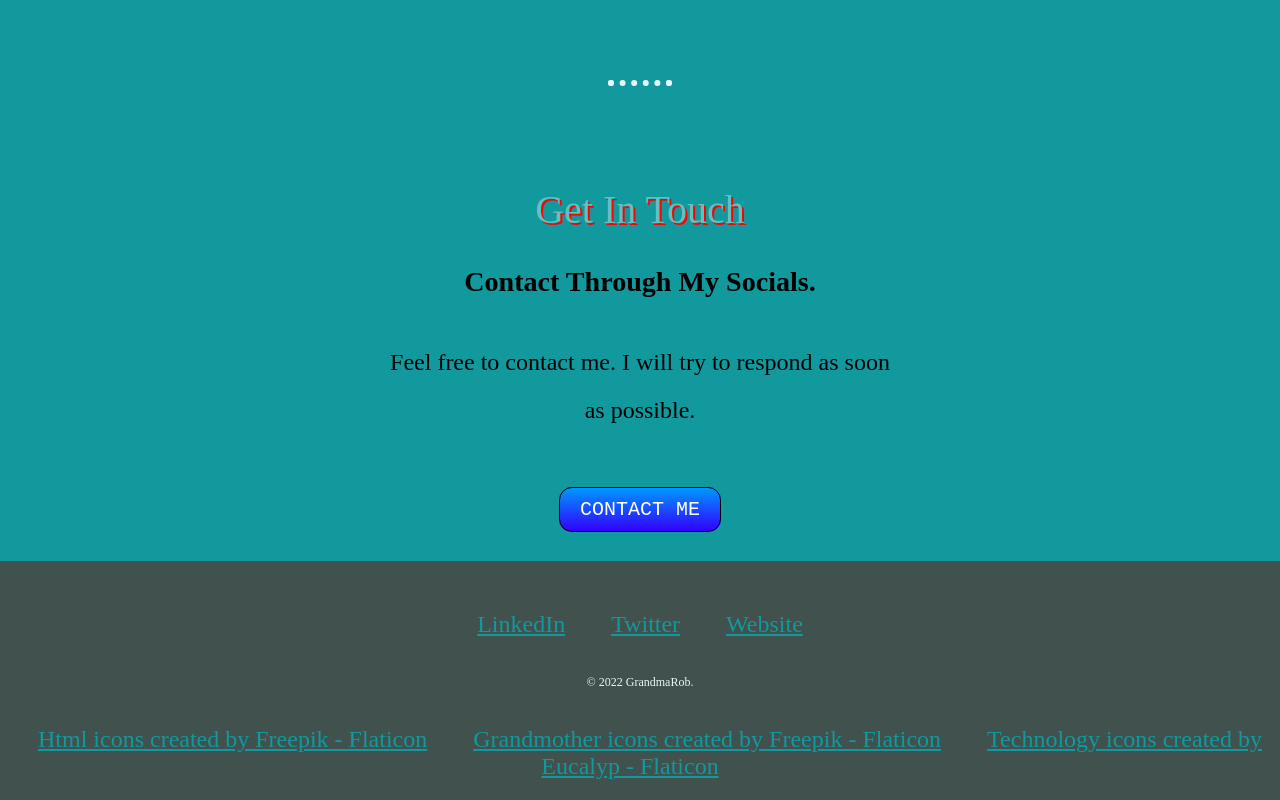
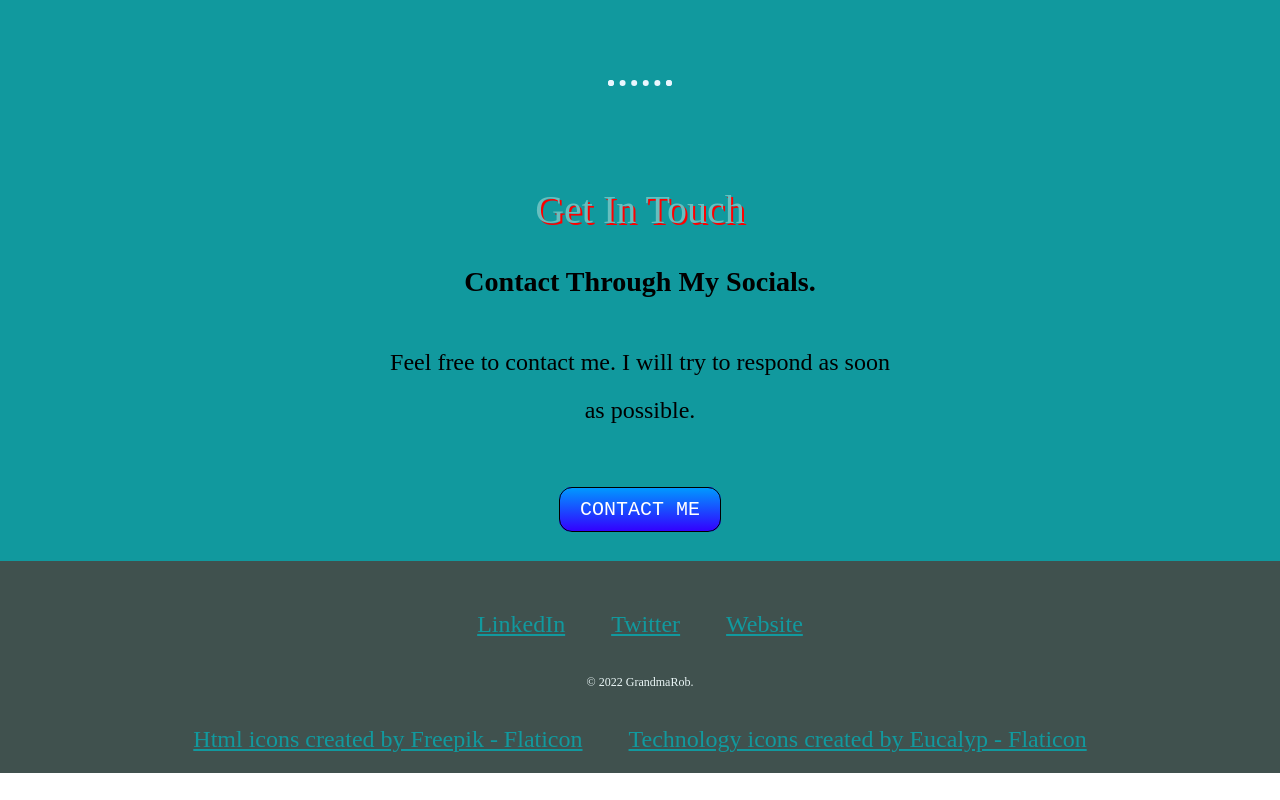
Before and after one commit to GrandmaRob/grandmarobgaming, a plain HTML site: page index.html in a window 1280 px wide. Shown: the part 2644-3444 px from the top of the page. After the commit the page ends 3417 px from the top, so only its background shows below. Drawn offline with Linux system fonts and the light colour scheme; a web font is replaced by a local one.

Commit message:
Update index.html

```diff
--- a/index.html
+++ b/index.html
@@ -63,7 +63,6 @@
       <a class="footer-link" href="https://www.appbrewery.co/">Website</a>
       <p class="copyright">© 2022 GrandmaRob.</p>
       <a href="https://www.flaticon.com/free-icons/html" title="html icons">Html icons created by Freepik - Flaticon</a>
-      <a href="https://www.flaticon.com/free-icons/grandmother" title="grandmother icons">Grandmother icons created by Freepik - Flaticon</a>
       <a href="https://www.flaticon.com/free-icons/technology" title="technology icons">Technology icons created by Eucalyp - Flaticon</a>
     </div>
   </footer>
```
